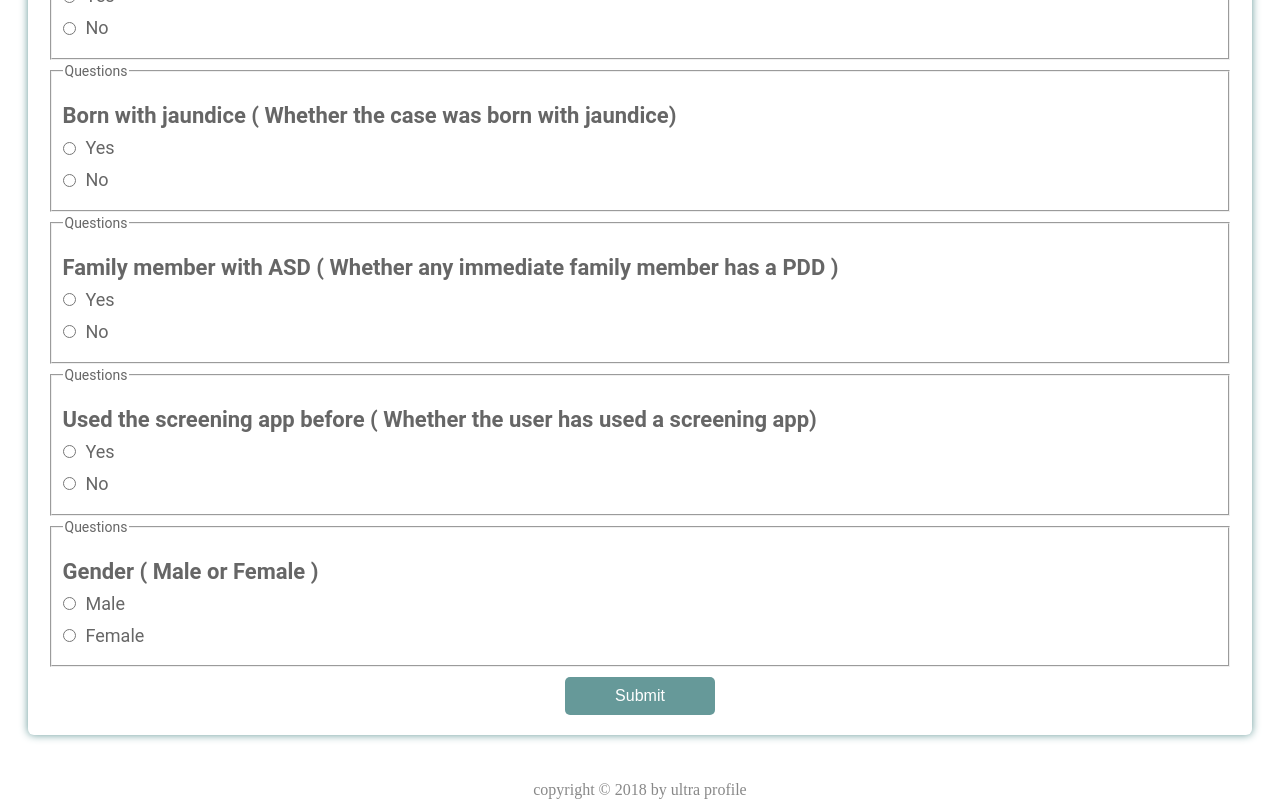
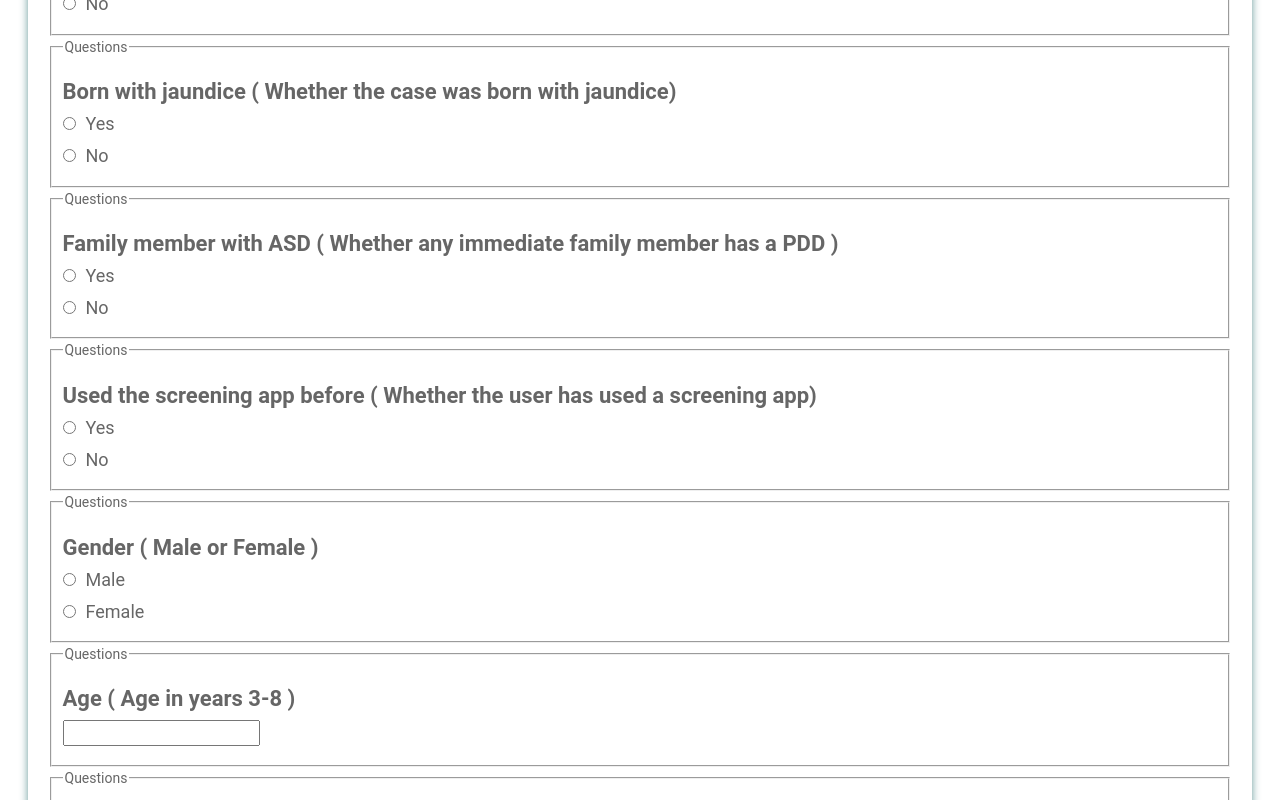
Before and after one commit to moaz44ahmed444/autism_moaz, a React (Create React App) app: page /Questionnaire in a window 1280 px wide. Shown: the part 2000-2800 px from the top of the page. Built offline with nearby package versions, Linux system fonts and the light colour scheme.

Commit message:
all quesions and validate quesions

```diff
--- a/public/js/data.json
+++ b/public/js/data.json
@@ -215,6 +215,26 @@
                 { "id": 1, "text": "Male" },
                 { "id": 2, "text": "Female" }
               ]
+        },{
+            "id": 15,
+            "question": "Age ( Age in years 3-8 ) ",
+            "type": "number"
+        },{
+            "id": 16,
+            "question": "Ethnicity ( List of common ethnicities in text format ) ",
+            "type": "text"
+        },{
+            "id": 17,
+            "question": "Language ( what is your language ) ",
+            "type": "text"
+        },{
+            "id": 18,
+            "question": "Who is completing the test ( Parent, self, caregiver, medical staff, clinician, etc. ) ",
+            "type": "text"
+        },{
+            "id": 19,
+            "question": "Country of residence ( List of countries in text format ) ",
+            "type": "text"
         }
 
 
--- a/src/Component/Navbar/index.js
+++ b/src/Component/Navbar/index.js
@@ -3,7 +3,7 @@ import React , { useState }from "react";
 import { NavbarSection,Logo,LogoText,UlList,ListItem,Anchor, LinkItem } from "./Style.js"
 const Navbar = () => {
 
-  const [signedIn, setSignedIn] = useState(true);
+  const [signedIn, setSignedIn] = useState();
 
   return (
     <NavbarSection>
--- a/src/Component/Questionnaire/Style.js
+++ b/src/Component/Questionnaire/Style.js
@@ -216,6 +216,6 @@ export const RadioInput = styled.input`
 }
 &:hover{
     color:  #669999;
-    border: 8px solid  #669999;
+    border: 2px solid  #669999;
 }
 `;
--- a/src/Component/Questionnaire/index.js
+++ b/src/Component/Questionnaire/index.js
@@ -37,8 +37,10 @@ const Questionnaire = () => {
         <legend>Questions</legend>
 
         <Container>
+        {questionItem.id <15 ?(
           <div key={questionItem.id}>
             <Question>{questionItem.question}</Question>
+
             {questionItem.options.map((o) => (
               <AnswerOption key={o.id}>
                 <RadioInput
@@ -49,12 +51,26 @@ const Questionnaire = () => {
                     answers.find((a) => a.questionId === questionItem.id)?.optionId === o.id
                   }
                   onChange={() => handleAnswerChange(questionItem.id, o.id)}
+                  required
                 />
                 <Span>{o.text}</Span>
 
               </AnswerOption>
             ))}
           </div>
+         ) : (
+          <div key={questionItem.id}>
+          <Question>{questionItem.question}</Question>
+            <AnswerOption>
+              <RadioInput
+                type={questionItem.type}
+                name={`question-${questionItem.id}`}
+                onChange={(e) => handleAnswerChange(questionItem.id, e.target.value)}
+                required
+              />
+            </AnswerOption>
+        </div>
+         )}
       </Container>
 
         </fieldset>
```
Also changed, not shown: src/Component/Login/Style.js (+0 -149 lines).
